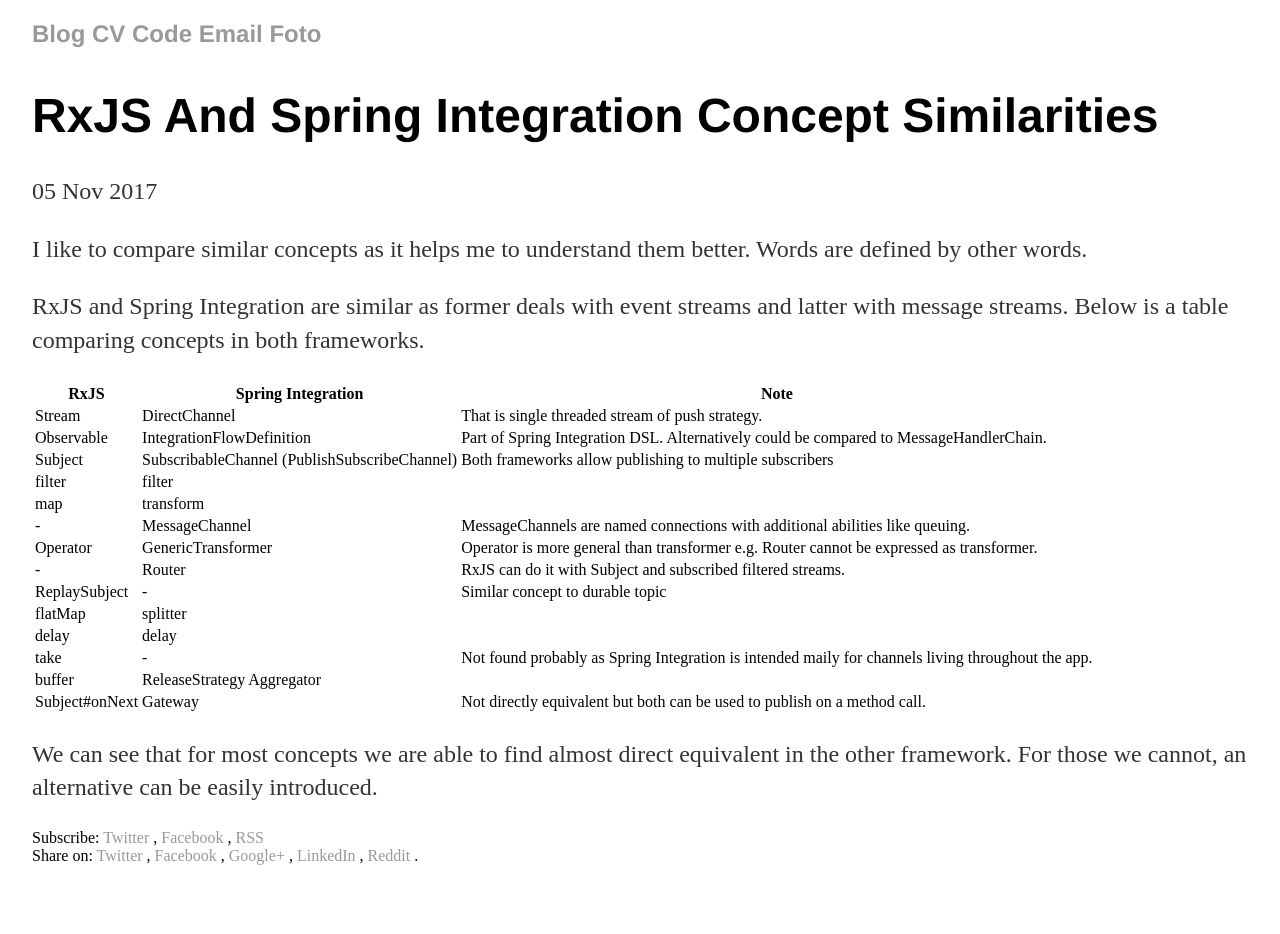
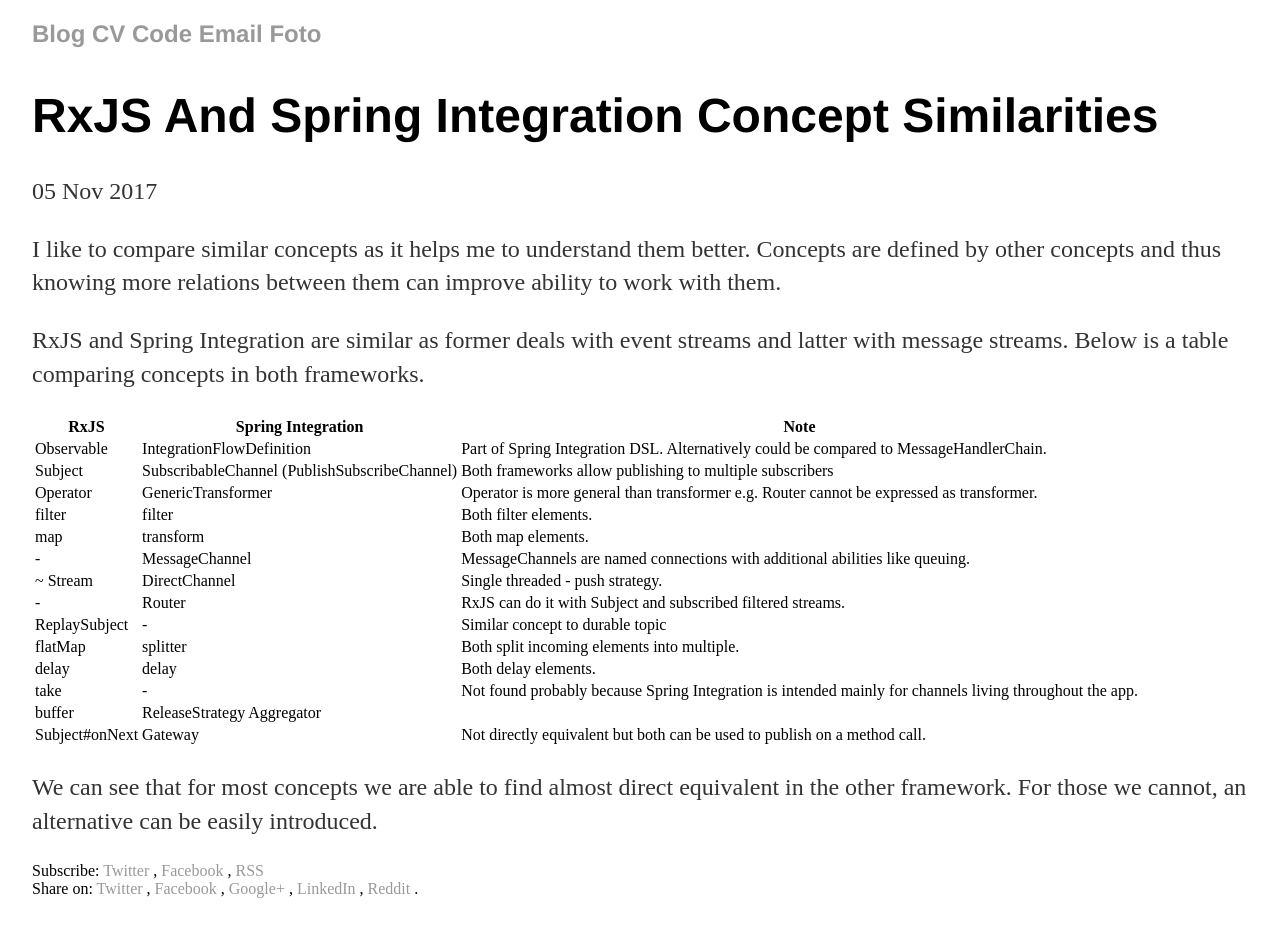
Before and after one commit to vackosar/vackosar.github.io, a Jekyll site: the page built from _posts/2017-11-05-RxJS-And-Spring-Integration-Similarities.md, in a window 1280 px wide. Built offline with Jekyll 4.4.1, drawn with Linux system fonts in a browser that asks for light colours; comment, search, counter and statistics services are not loaded; before the commit the page ends 901 px from its top, so only the background shows below that.

Commit message:
RxJs vs Spring Integration

```diff
--- a/_posts/2017-11-05-RxJS-And-Spring-Integration-Similarities.md
+++ b/_posts/2017-11-05-RxJS-And-Spring-Integration-Similarities.md
@@ -3,25 +3,25 @@
 title: "RxJS And Spring Integration Concept Similarities"
 date: 2017-11-05
 ---
-I like to compare similar concepts as it helps me to understand them better. Words are defined by other words.
+I like to compare similar concepts as it helps me to understand them better. Concepts are defined by other concepts and thus knowing more relations between them can improve ability to work with them.
 
 RxJS and Spring Integration are similar as former deals with event streams and latter with message streams. Below is a table comparing concepts in both frameworks.
 
 |RxJS          |Spring Integration |Note|
 |--------------|-------------------|-----------------------------|
-|Stream        |DirectChannel|That is single threaded stream of push strategy.|
 |Observable    |IntegrationFlowDefinition|Part of Spring Integration DSL. Alternatively could be compared to MessageHandlerChain. |
 |Subject       |SubscribableChannel (PublishSubscribeChannel)|Both frameworks allow publishing to multiple subscribers|
-|filter        |filter    ||
-|map           |transform ||
+|Operator      |GenericTransformer |Operator is more general than transformer e.g. Router cannot be expressed as transformer. |
+|filter        |filter    |Both filter elements.|
+|map           |transform |Both map elements.|
 |-             |MessageChannel     |MessageChannels are named connections with additional abilities like queuing.|
-|Operator      |GenericTransformer |Operator is more general than transformer e.g. Router cannot be expressed as transformer. |
+|~ Stream      |DirectChannel|Single threaded - push strategy.|
 |-             |Router    |RxJS can do it with Subject and subscribed filtered streams. |
 |ReplaySubject |-         |Similar concept to durable topic|
-|flatMap       |splitter  ||
-|delay         |delay     ||
-|take          |-         |Not found probably as Spring Integration is intended maily for channels living throughout the app.|
-|buffer        |ReleaseStrategy Aggregator|
+|flatMap       |splitter  |Both split incoming elements into multiple.|
+|delay         |delay     |Both delay elements.|
+|take          |-         |Not found probably because Spring Integration is intended mainly for channels living throughout the app.|
+|buffer        |ReleaseStrategy Aggregator||
 |Subject#onNext|Gateway  |Not directly equivalent but both can be used to publish on a method call.|
 
 
```
